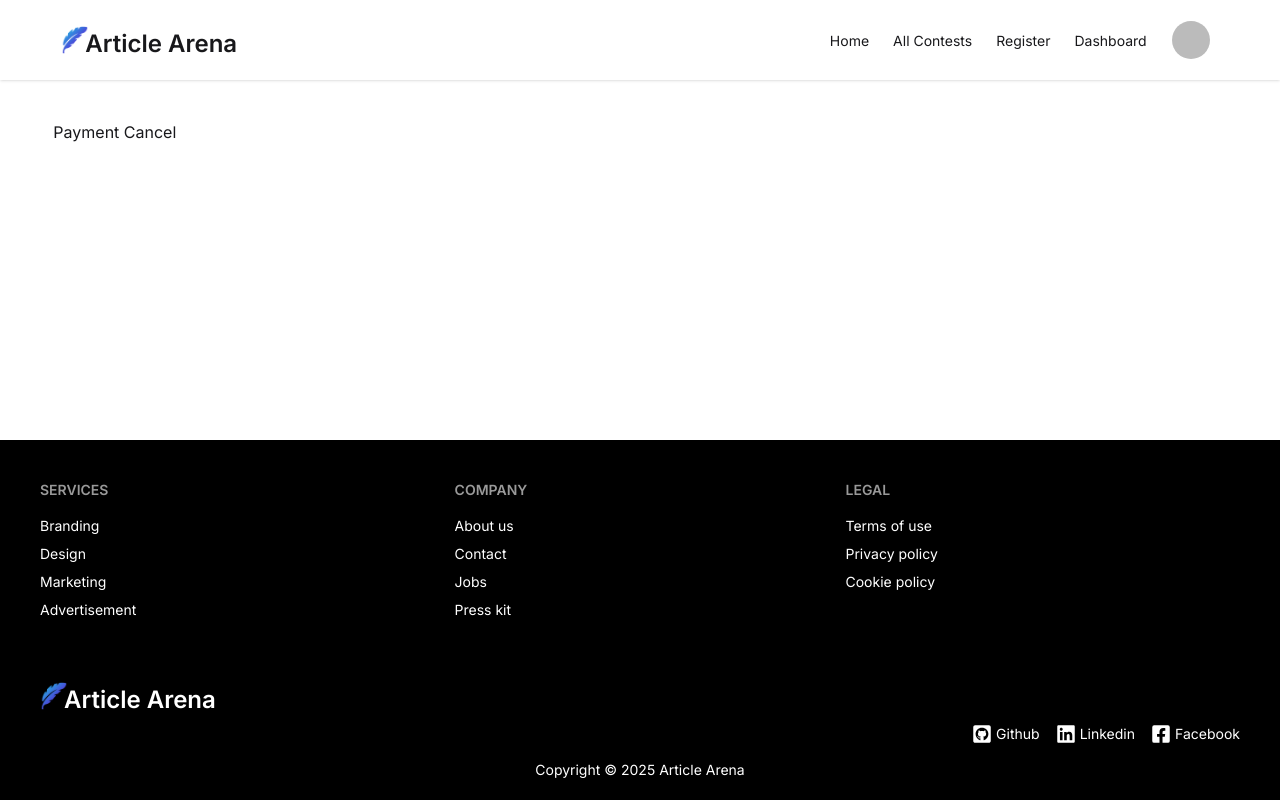
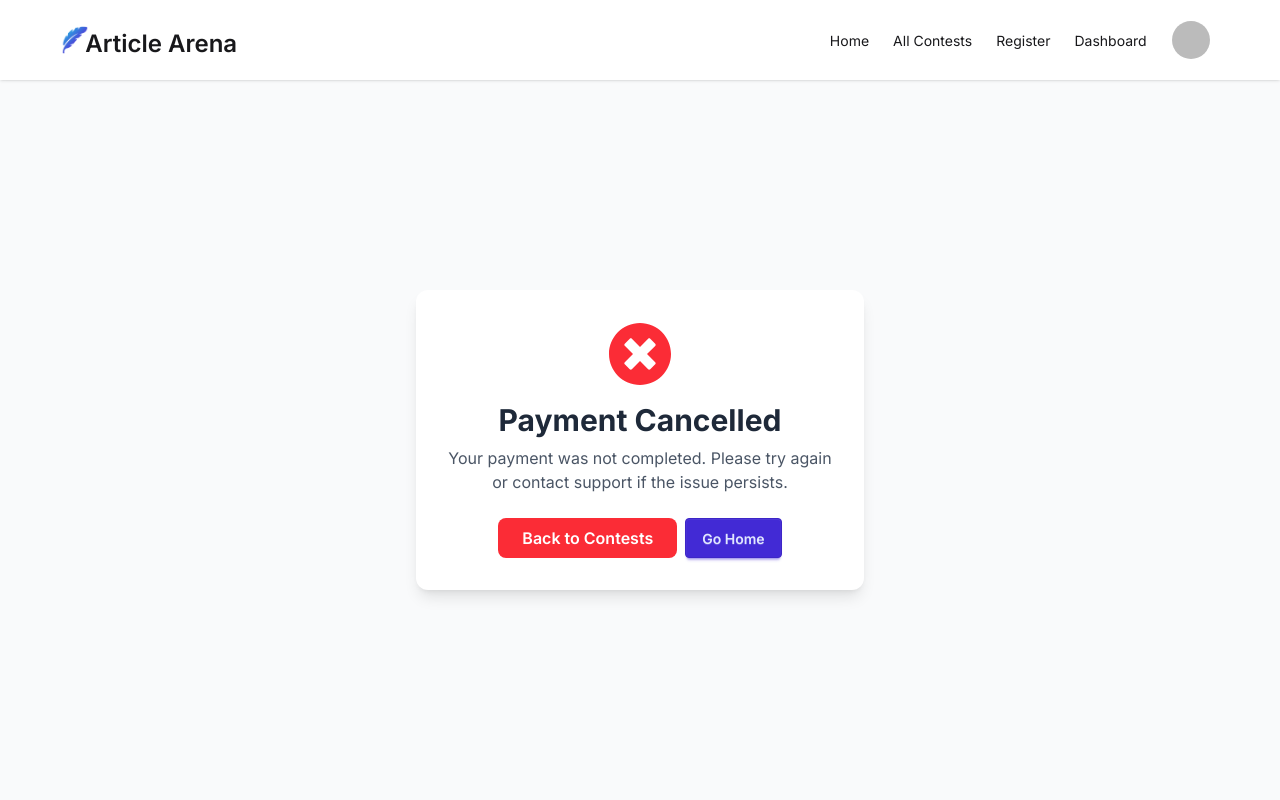
Before and after one commit to SubrotoKumar7/article-arena-client, a React (Vite) app: page /payment-cancel in a window 1280 px wide. Shown: the top 800 px of the page. Built offline with nearby package versions, Linux system fonts and the light colour scheme; no server answers; sample sign-in values are in the browser's storage.

Commit message:
payment cancel page design

```diff
--- a/src/pages/Payment/PaymentCancel.jsx
+++ b/src/pages/Payment/PaymentCancel.jsx
@@ -1,11 +1,25 @@
 import React from 'react';
 import Container from '../../components/Shared/Container/Container';
+import { FaTimesCircle } from 'react-icons/fa';
+import { Link, useNavigate } from 'react-router';
 
 const PaymentCancel = () => {
+    const navigate = useNavigate();
+
     return (
-        <div className='py-10'>
+        <div className="min-h-[90vh] flex items-center justify-center bg-gray-50 py-10">
             <Container>
-                <h1>Payment Cancel</h1>
+                <div className="bg-white shadow-lg rounded-xl p-8 text-center max-w-md mx-auto">
+                    <FaTimesCircle className="w-16 h-16 mx-auto text-red-500 mb-4" />
+                    <h1 className="text-3xl font-bold text-gray-800 mb-2">Payment Cancelled</h1>
+                    <p className="text-gray-600 mb-6">
+                        Your payment was not completed. Please try again or contact support if the issue persists.
+                    </p>
+                    <div className='flex gap-2 justify-center'>
+                        <Link to={navigate(-1)} className="bg-red-500 hover:bg-red-600 text-white font-semibold py-2 px-6 rounded-lg transition-colors duration-300">Back to Contests</Link>
+                        <Link to={'/'} className='btn btn-primary'>Go Home</Link>
+                    </div>
+                </div>
             </Container>
         </div>
     );
```
